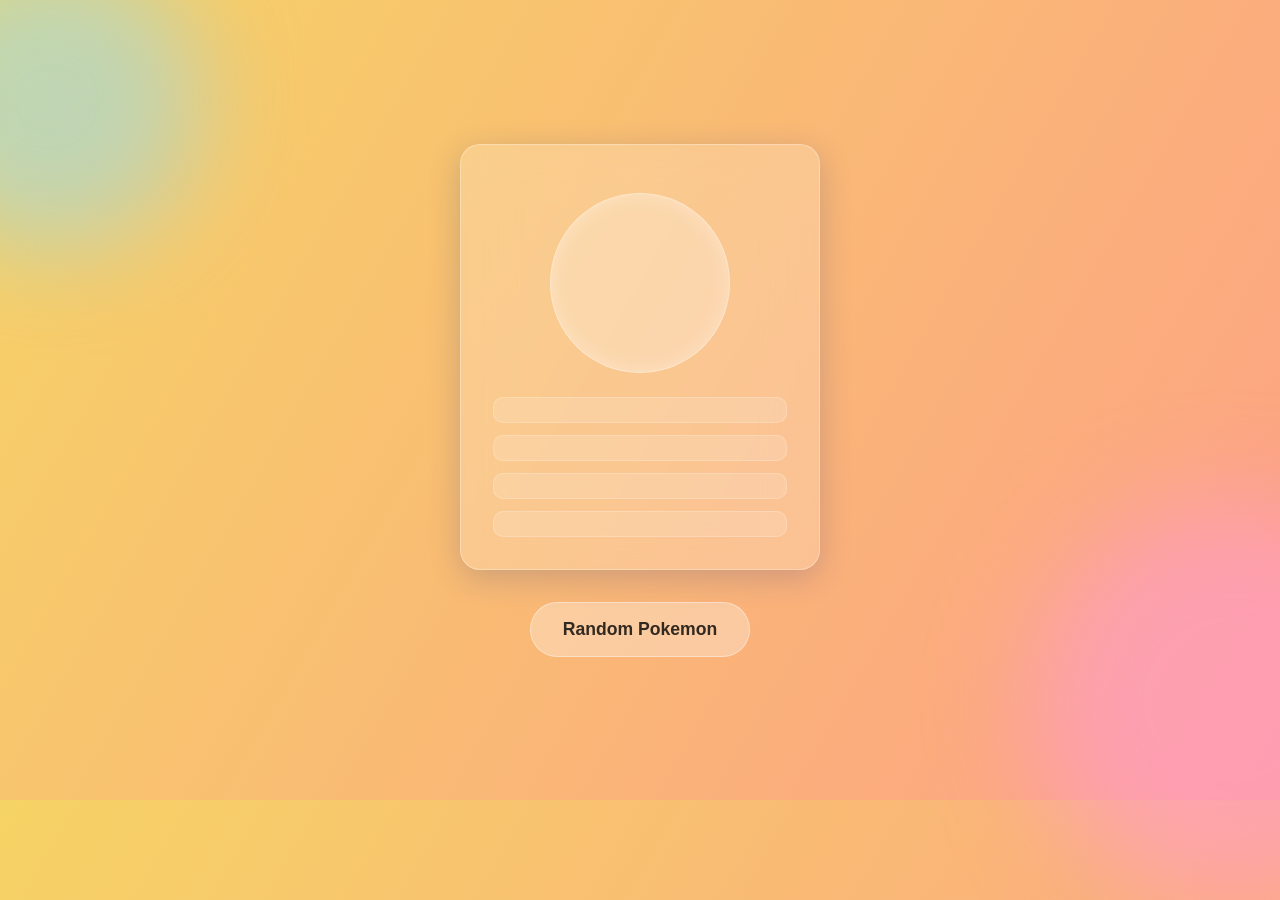
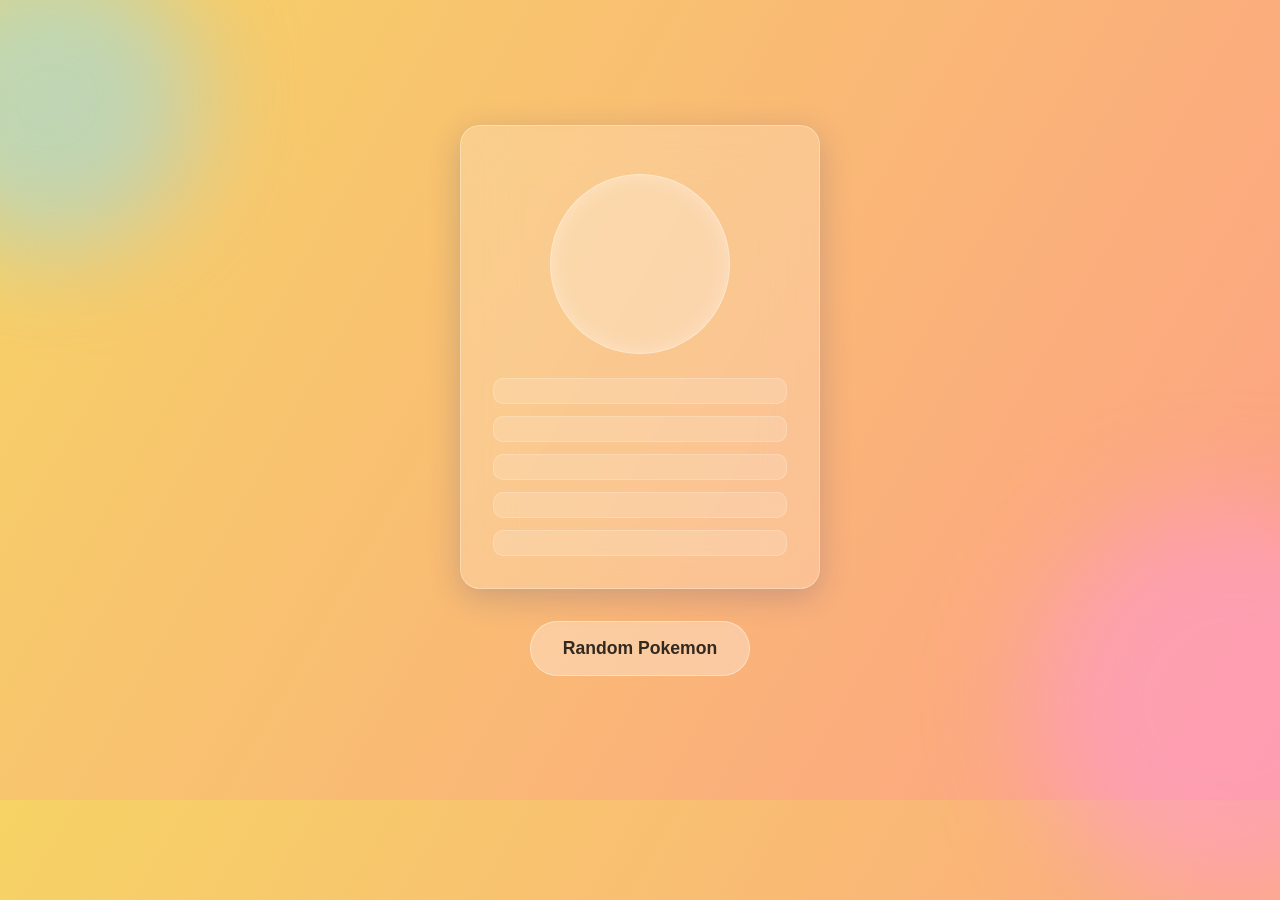
Before and after one commit to manovasamuel/Pokemon, a plain HTML site: page index.html in a window 1280 px wide. Shown: the top 900 px of the page. Drawn offline with Linux system fonts and the light colour scheme.

Commit message:
Update index.html

```diff
--- a/index.html
+++ b/index.html
@@ -16,6 +16,7 @@
         <h1 class="pok-name"></h1>
         <div class="img-container"></div>
         <div class="stats">
+          <p class="type"></p>
           <p class="height"></p>
           <p class="weight"></p>
           <p class="ability"></p>
```
